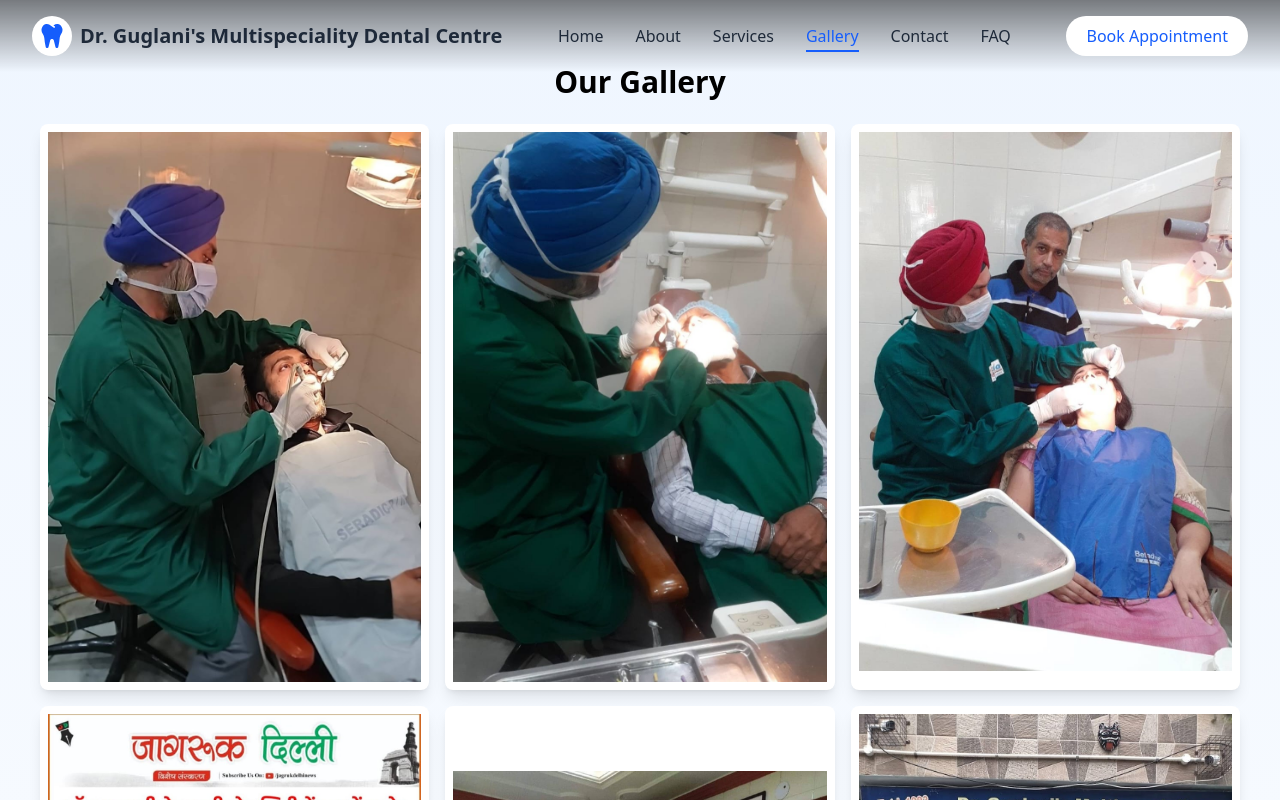
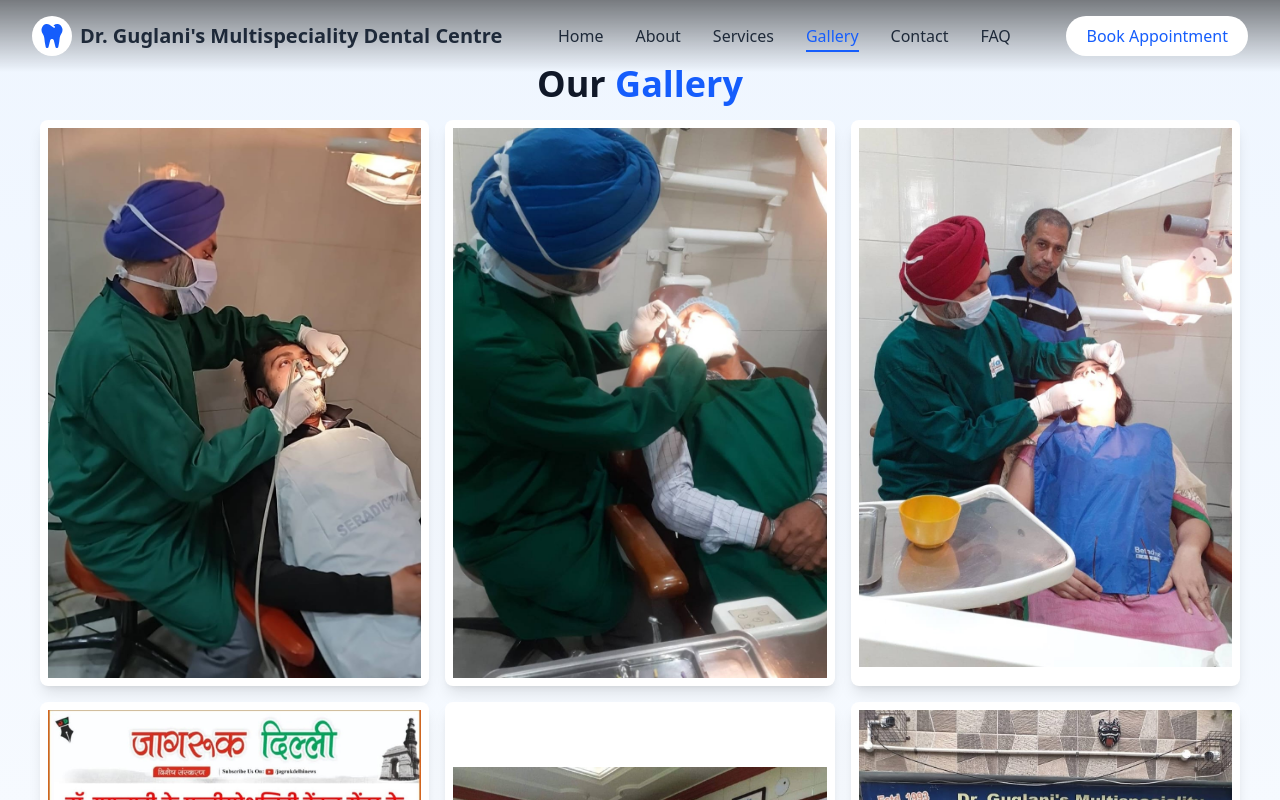
Before and after one commit to Surveerssg/Dental-Website, a React (Vite) app in the folder Frontend/: page /gallery in a window 1280 px wide. Shown: the top 800 px of the page. Built offline with nearby package versions, Linux system fonts and the light colour scheme.

Commit message:
Frontend fixes

```diff
--- a/Frontend/src/pages/FAQPage.jsx
+++ b/Frontend/src/pages/FAQPage.jsx
@@ -20,7 +20,6 @@ const FAQPage = () => {
         <meta name="twitter:description" content="Find answers to common dental questions about oral hygiene, cavity prevention, flossing, and children's dental care at Dr. Guglani’s Multispeciality Dental Centre in Delhi." />
         <meta name="twitter:image" content="/logo192.png" />
       </Helmet>
-      <h1 className="text-3xl font-bold mb-6">Frequently Asked Dental Questions</h1>
       <FAQ />
     </div>
   );
--- a/Frontend/src/pages/Gallery.jsx
+++ b/Frontend/src/pages/Gallery.jsx
@@ -33,7 +33,7 @@ const Gallery = () => {
         <meta name="twitter:image" content="/logo192.png" />
       </Helmet>
       <div className="py-16 bg-gradient-to-b from-blue-50 to-white p-10 text-center">
-        <h1 className="text-3xl font-bold mb-6">Our Gallery</h1>
+       <h1 className="text-3xl md:text-4xl font-bold text-gray-900 mb-4">Our <span className="text-blue-600">Gallery</span></h1>
         <div className="grid grid-cols-2 md:grid-cols-3 gap-4">
           {images.map((img, index) => (
             <div
```
